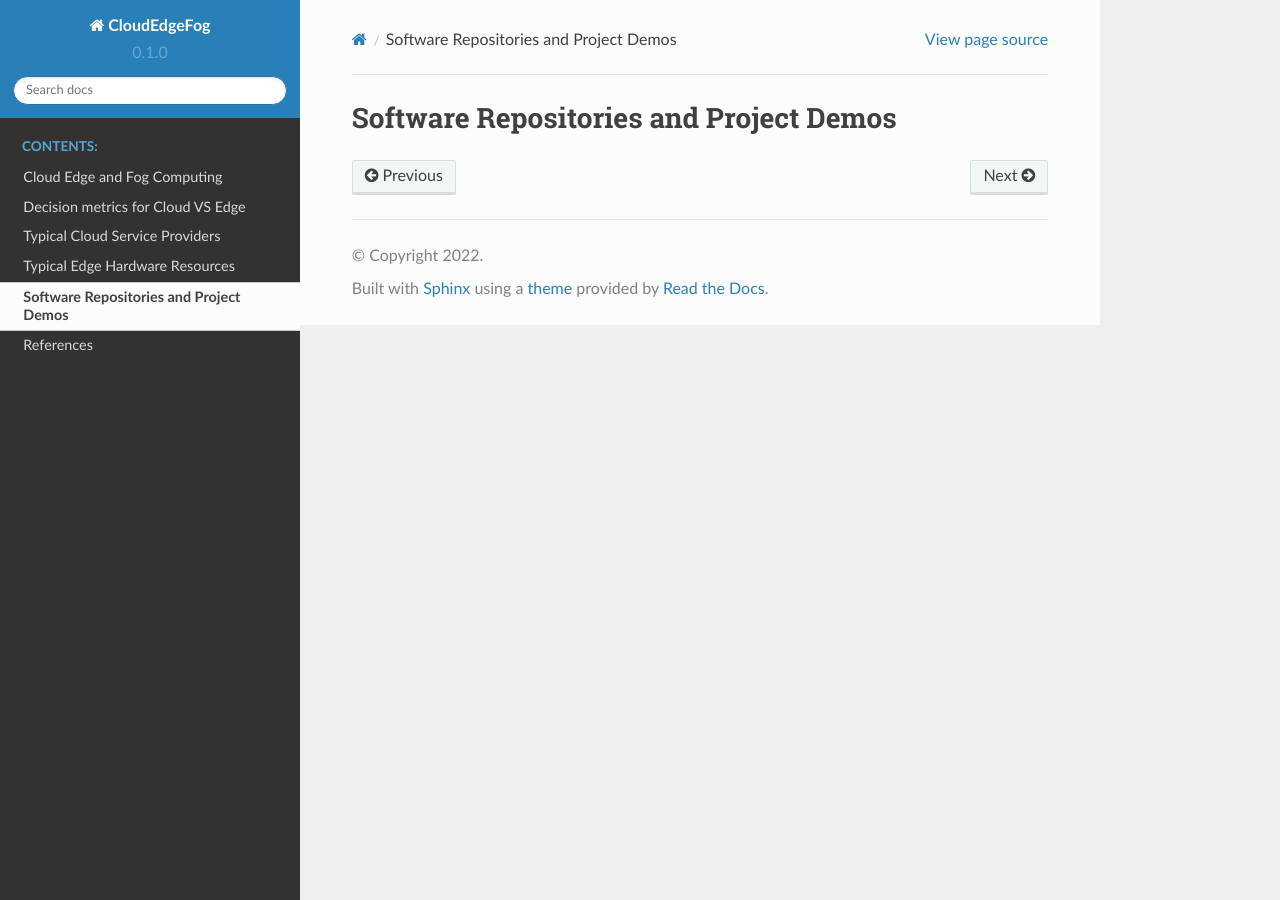
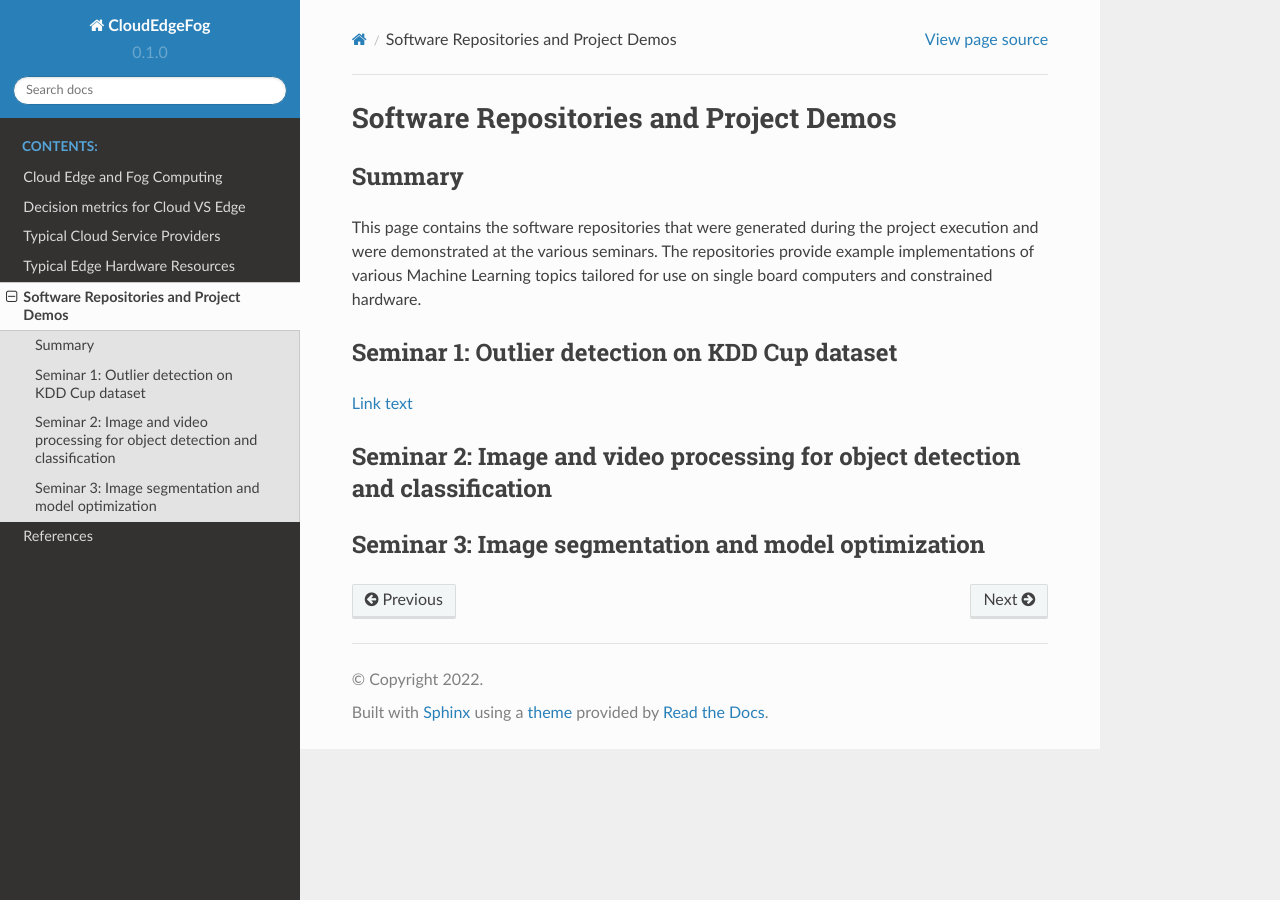
Before and after one commit to WillemRaes/CloudEdgeFog, a Sphinx documentation site: the page built from docs/source/projectrepos.rst, in a window 1280 px wide. Built offline with Sphinx 7.4.7 and the Read the Docs theme 2.0.0, drawn with Linux system fonts in a browser that asks for light colours.

Commit message:
added url test

```diff
--- a/docs/source/projectrepos.rst
+++ b/docs/source/projectrepos.rst
@@ -1,2 +1,28 @@
 Software Repositories and Project Demos
 ==========================================
+
+Summary
+--------
+This page contains the software repositories that were generated during the project execution and were demonstrated at the various seminars.
+The repositories provide example implementations of various Machine Learning topics tailored for use on single board computers and constrained hardware.
+
+
+
+Seminar 1: Outlier detection on KDD Cup dataset
+------------------------------------------------
+`Link text <https://github.com/WillemRaes/AISIBOCOseminar2020>`_
+
+
+
+
+
+
+Seminar 2: Image and video processing for object detection and classification
+---------------------------------------------------------------------------------
+
+
+
+
+
+Seminar 3: Image segmentation and model optimization
+---------------------------------------------------------------------------------
```
